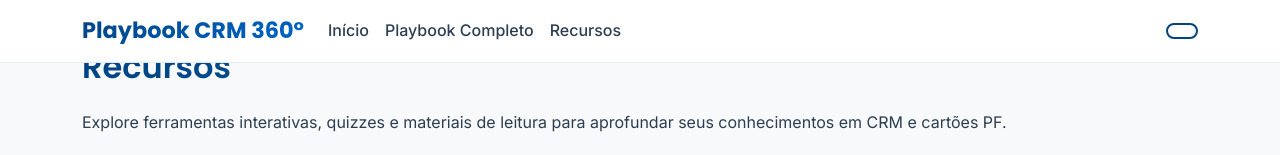
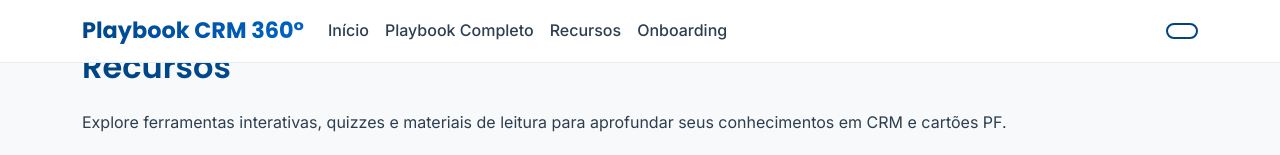
Before and after one commit to mynameismob/playbook-crm-cartoes-pf, a plain HTML site: page recursos.html in a window 1280 px wide. Shown: the top 155 px of the page. Drawn offline with nearby package versions, Linux system fonts and the light colour scheme.

Commit message:
Atualizar recursos.html com link Onboarding e melhorias responsivas (10/09/2025)

```diff
--- a/recursos.html
+++ b/recursos.html
@@ -214,6 +214,7 @@
                     <li class="nav-item"><a class="nav-link" href="index.html">Início</a></li>
                     <li class="nav-item"><a class="nav-link" href="playbook.html">Playbook Completo</a></li>
                     <li class="nav-item"><a class="nav-link active" href="recursos.html">Recursos</a></li>
+                    <li class="nav-item"><a class="nav-link" href="onboarding.html">Onboarding</a></li>
                 </ul>
                 <div class="d-flex align-items-center gap-3">
                     <button class="theme-toggle" id="themeToggle"><i data-feather="moon"></i></button>
```
